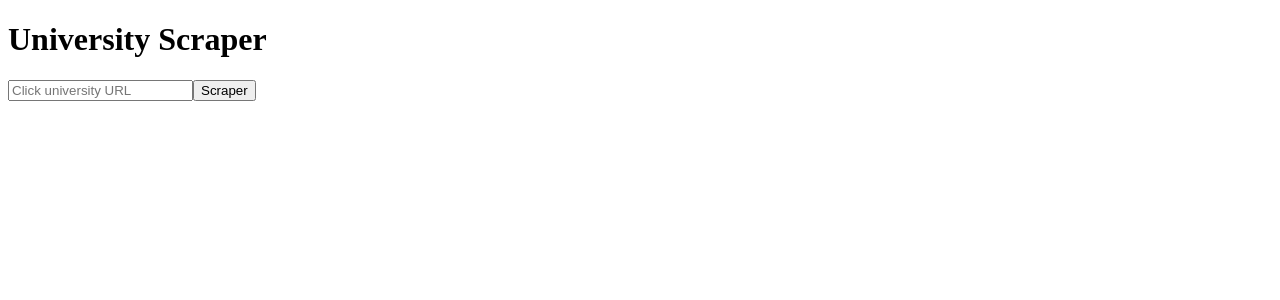
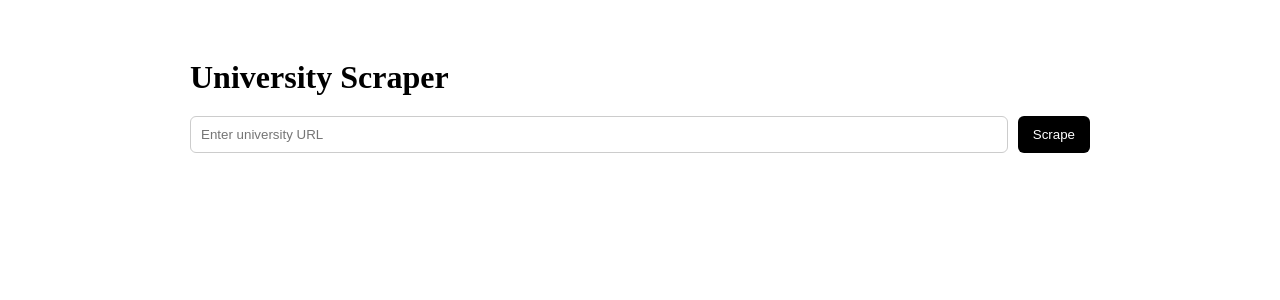
Before and after one commit to kacpi95/university-scraper-dashboard, a React (Vite) app in the folder frontend/: page / in a window 1280 px wide. Shown: the top 300 px of the page. Built offline with nearby package versions, Linux system fonts and the light colour scheme.

Commit message:
feat: add styles for Dashboard

```diff
--- /dev/null
+++ b/frontend/src/pages/Dashboard/Dashboard.css
@@ -0,0 +1,48 @@
+.container {
+	max-width: 900px;
+	margin: 0 auto;
+	padding: 30px;
+}
+
+h1 {
+	margin-bottom: 20px;
+}
+
+.inputRow {
+	display: flex;
+	gap: 10px;
+	margin-bottom: 20px;
+}
+
+input {
+	flex: 1;
+	padding: 10px;
+	border: 1px solid #ccc;
+	border-radius: 6px;
+}
+
+button {
+	padding: 10px 15px;
+	border: none;
+	background: black;
+	color: white;
+	border-radius: 6px;
+	cursor: pointer;
+}
+
+button:disabled {
+	opacity: 0.5;
+	cursor: not-allowed;
+}
+
+.card {
+	padding: 15px;
+	margin-bottom: 10px;
+	border-radius: 8px;
+	border: 1px solid #f0ebeb;
+}
+
+.meta {
+	font-size: 14px;
+	color: #555;
+}
--- a/frontend/src/pages/Dashboard/Dashboard.tsx
+++ b/frontend/src/pages/Dashboard/Dashboard.tsx
@@ -1,5 +1,6 @@
 import { useState } from "react";
 import type { ScrapeResult } from "../../types/types";
+import "./Dashboard.css";
 
 export default function Dashboard() {
 	const [url, setUrl] = useState<string>("");
@@ -32,34 +33,36 @@ export default function Dashboard() {
 	};
 
 	return (
-		<div>
+		<div className='container'>
 			<h1>University Scraper</h1>
-			<input
-				value={url}
-				onChange={(e) => setUrl(e.target.value)}
-				placeholder='Click university URL'
-			/>
 
-			<button onClick={scrape}>Scraper</button>
+			<div className='inputRow'>
+				<input
+					value={url}
+					onChange={(e) => setUrl(e.target.value)}
+					placeholder='Enter university URL'
+				/>
 
-			{loading && <p>Loading...</p>}
-			{error && <p>{error}</p>}
+				<button onClick={scrape} disabled={loading}>
+					{loading ? "Scraping..." : "Scrape"}
+				</button>
+			</div>
+
+			{error && <p style={{ color: "red" }}>{error}</p>}
 
 			{valueResult?.programs?.map((program) => (
-				<div key={program.name} style={{ marginBottom: 20 }}>
+				<div className='card' key={program.name}>
 					<h3>{program.name}</h3>
 
-					<p>
+					<p className='meta'>
 						<strong>Stopień:</strong> {program.degreeType}
 					</p>
 
-					<p>
+					<p className='meta'>
 						<strong>Tryb:</strong> {program.studyMode}
 					</p>
 
-					<p>
-						<strong>Opis:</strong> {program.description}
-					</p>
+					<p className='meta'>{program.description}</p>
 				</div>
 			))}
 		</div>
```
Also changed, not shown: frontend/src/pages/Dashboard/Dashboard.module.css (deleted).
